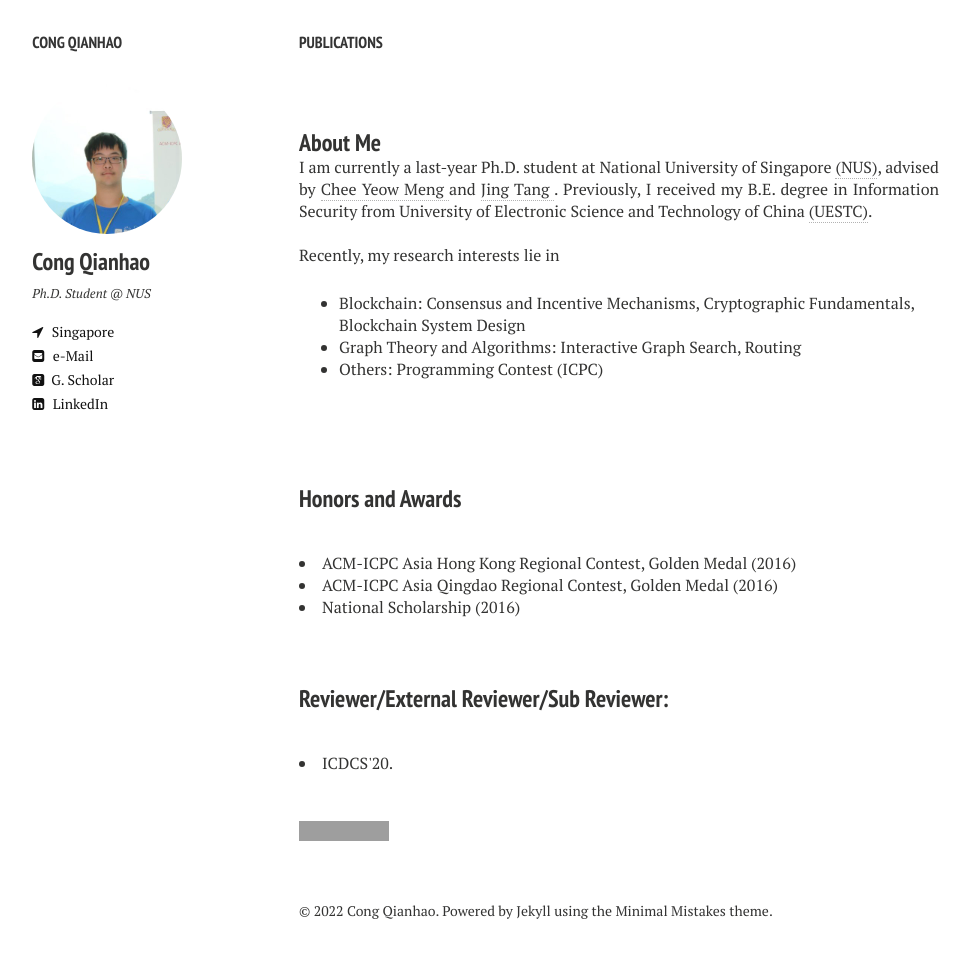
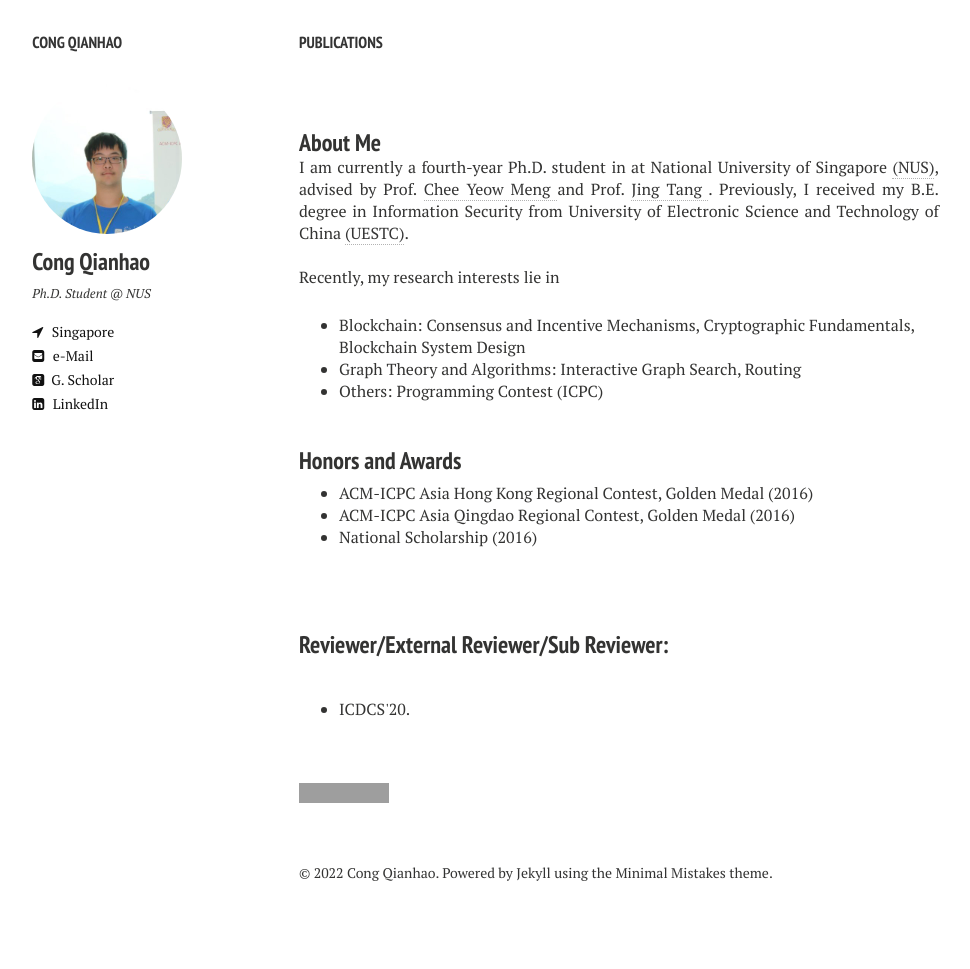
Before and after one commit to cong741/cong741.github.io, a Jekyll site: the page built from index.md, in a window 1280 px wide. Shown: the whole page, without its empty margins (21-991 px from the left). Built offline with Jekyll 4.4.1, drawn with Linux system fonts in a browser that asks for light colours; nearby versions of some CDN libraries; after the commit the page ends 931 px from its top, so only the background shows below that; grey boxes are pictures that could not be loaded.

Commit message:
edit index

```diff
--- a/index.md
+++ b/index.md
@@ -6,10 +6,10 @@ image: banner1.png
 ---
 <h3 style="margin-bottom:0px;padding-top:20px;">About Me</h3>
 
-<p align="justify">I am currently a last-year Ph.D. student at National University of Singapore <a href="https://www.nus.edu.sg/" target="_blank">(NUS)</a>, advised by <a href="https://scholar.google.com.sg/citations?user=99AJNXEAAAAJ" target="_blank"> Chee Yeow Meng </a> and <a href="https://sites.google.com/view/jtang" target="_blank"> Jing Tang </a>. Previously, I received my B.E. degree in Information Security from  University of Electronic Science and Technology of China <a href="https://en.uestc.edu.cn/" target="_blank">(UESTC)</a>. </p>
+<p align="justify">I am currently a fourth-year Ph.D. student in  at National University of Singapore <a href="https://www.nus.edu.sg/" target="_blank">(NUS)</a>, advised by Prof. <a href="https://scholar.google.com.sg/citations?user=99AJNXEAAAAJ" target="_blank"> Chee Yeow Meng </a> and Prof. <a href="https://sites.google.com/view/jtang" target="_blank"> Jing Tang </a>. Previously, I received my B.E. degree in Information Security from University of Electronic Science and Technology of China <a href="https://en.uestc.edu.cn/" target="_blank">(UESTC)</a>. </p>
+
 <br>
-
-<p align="justify">Recently, my research interests lie in</p>
+<p align="justify">Recently, my research interests lie in
 <ul>
 <li>
 Blockchain:  Consensus and Incentive Mechanisms, Cryptographic Fundamentals, Blockchain System Design
@@ -21,11 +21,10 @@ Graph Theory and Algorithms:  Interactive Graph Search, Routing
 Others:  Programming Contest (ICPC)
 </li>
 </ul>
-<br>
-<br>
+</p>
 
 <h3 style="margin-bottom:-8px;padding-top:20px;">Honors and Awards</h3>
-<br>
+<ul>
 <li>
 ACM-ICPC Asia Hong Kong Regional Contest, Golden Medal (2016)
 </li>
@@ -35,12 +34,15 @@ ACM-ICPC Asia Qingdao Regional Contest, Golden Medal (2016)
 <li>
 National Scholarship (2016)
 </li>
+</ul>
 <br>
 
 <h3 style="margin-bottom:-8px;padding-top:20px;">Reviewer/External Reviewer/Sub Reviewer:</h3>
 <br>
+<ul>
 <li> ICDCS'20.
 </li>
+</ul>
 <br>
 <br>
 
```
